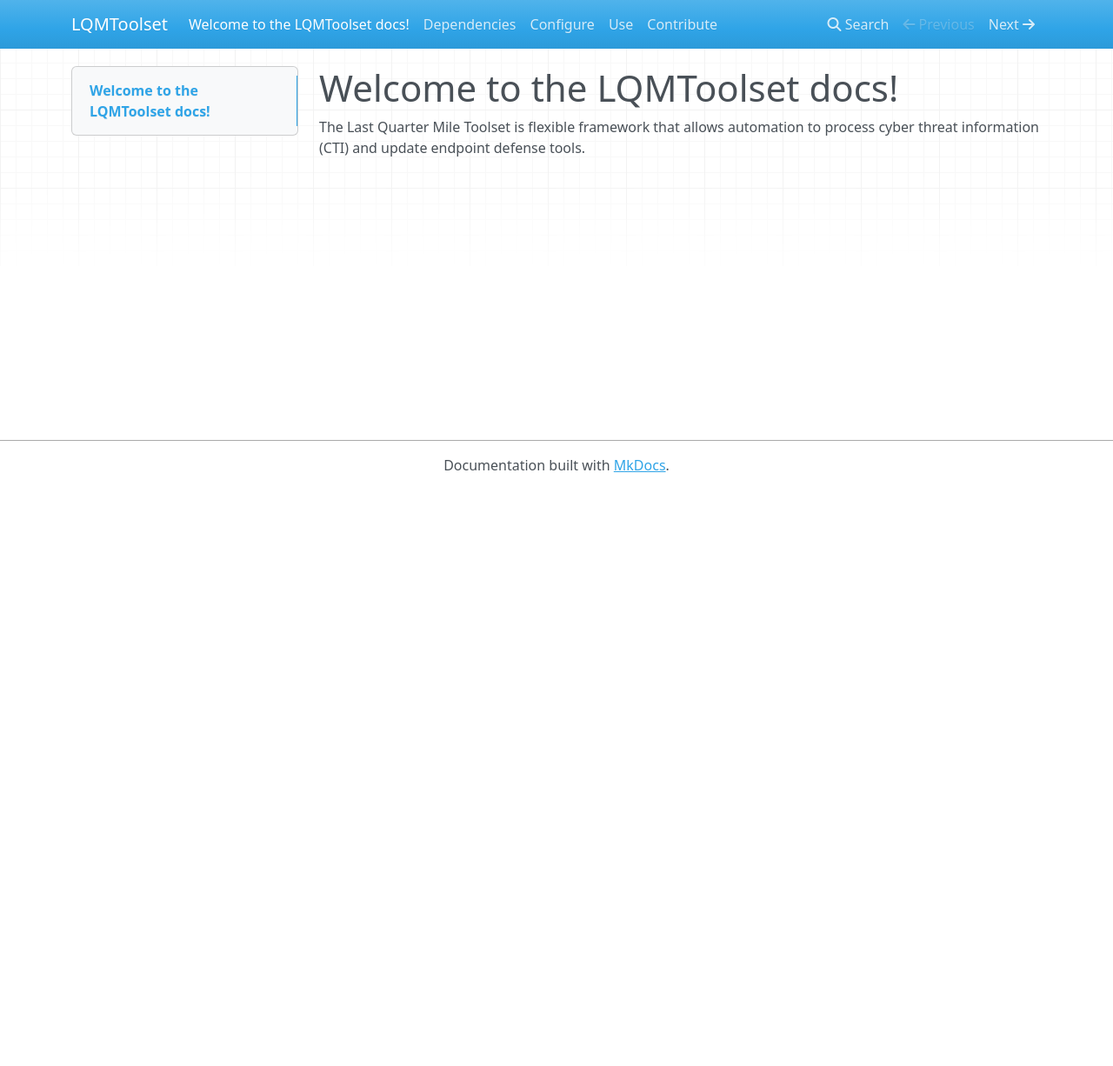
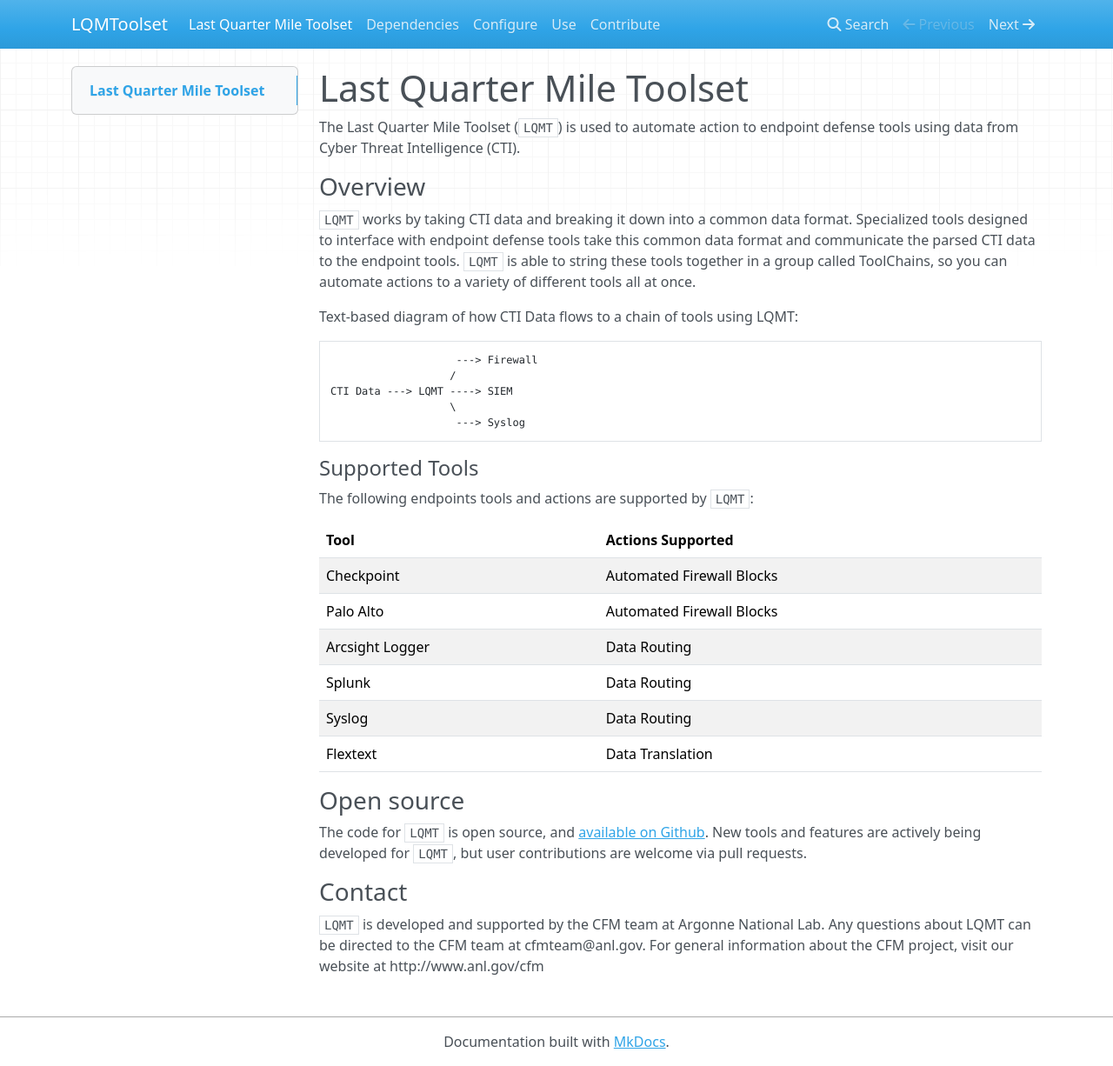
Before and after one commit to anl-cyberscience/LQMToolset, an MkDocs documentation site: the page built from docs/index.md, in a window 1280 px wide and 1226 px high. Shown: the whole window at 87% size. Built offline with MkDocs 1.6.1, drawn with Linux system fonts in a browser that asks for light colours; nearby versions of some CDN libraries; old or Windows-style settings are respelled for this version of MkDocs.

Commit message:
Documentation Introduction Revision
Revised the documentation introduction to be provider users more
information about LQMT

```diff
--- a/docs/index.md
+++ b/docs/index.md
@@ -1,3 +1,33 @@
-# Welcome to the LQMToolset docs!
+# Last Quarter Mile Toolset
 
-The Last Quarter Mile Toolset is flexible framework that allows automation to process cyber threat information (CTI) and update endpoint defense tools.
+The Last Quarter Mile Toolset (`LQMT`) is used to automate action to endpoint defense tools using data from Cyber Threat Intelligence (CTI).
+
+### Overview
+
+`LQMT` works by taking CTI data and breaking it down into a common data format. Specialized tools designed to interface with endpoint defense tools  take this common data format and communicate the parsed CTI data to the endpoint tools. `LQMT` is able to string these tools together in a group called ToolChains, so you can automate actions to a variety of different tools all at once.
+
+Text-based diagram of how CTI Data flows to a chain of tools using LQMT:
+
+                        ---> Firewall
+                       /
+    CTI Data ---> LQMT ----> SIEM
+                       \
+                        ---> Syslog
+
+#### Supported Tools
+The following endpoints tools and actions are supported by `LQMT`:
+
+Tool             | Actions Supported
+-----------------|--------------
+Checkpoint       | Automated Firewall Blocks
+Palo Alto        | Automated Firewall Blocks
+Arcsight Logger  | Data Routing
+Splunk           | Data Routing
+Syslog           | Data Routing
+Flextext         | Data Translation
+
+### Open source
+The code for `LQMT` is open source, and [available on Github](https://github.com/anl-cyberscience/LQMToolset). New tools and features are actively being developed for `LQMT`, but user contributions are welcome via pull requests.
+
+### Contact
+`LQMT` is developed and supported by the CFM team at Argonne National Lab. Any questions about LQMT can be directed to the CFM team at cfmteam@anl.gov. For general information about the CFM project, visit our website at http://www.anl.gov/cfm
```
